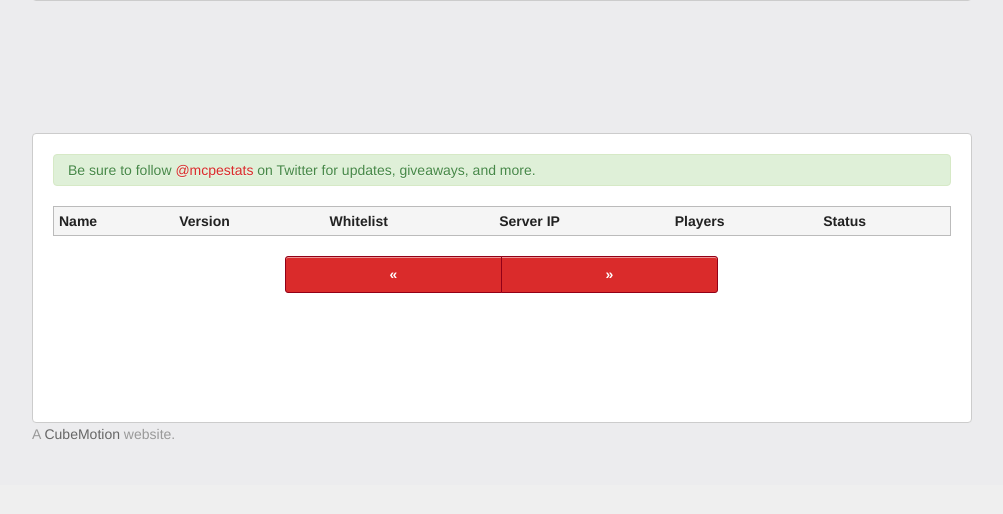
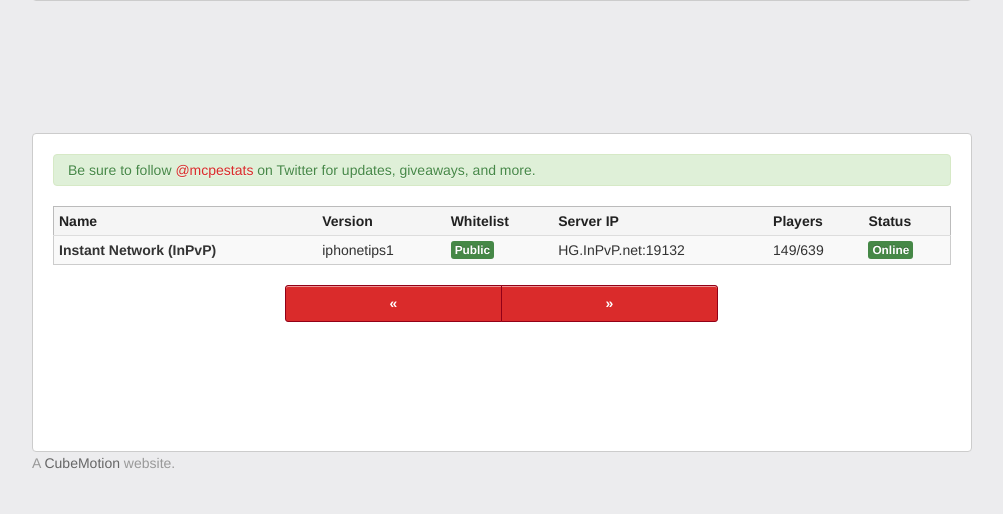
Before and after one commit to RobertClarke/MCPEStats, a PHP site: page /?delete=1 in a window 1280 px wide. Shown: the part 356-870 px from the top of the page, without its empty margins (138-1141 px from the left). Before the commit the page ends 796 px from the top, so only its background shows below. Run offline with PHP 8.4, Linux system fonts and the light colour scheme; the visitor is signed in with stand-in values (Sample User, id 1); data that the repository does not hold is empty; some libraries are stand-ins or nearby versions.

Commit message:
Update index.php

```diff
--- a/public_html/index.php
+++ b/public_html/index.php
@@ -82,6 +82,18 @@ if ($login->messages) {
       </tr>
   </thead>
   <tbody>
+
+<tr>
+<?php
+	echo "<td><strong>Instant Network (InPvP)</strong></td>";
+	echo "<td>iphonetips1</td>";
+	echo '<td><span class="label label-success">Public</span></td>';
+	echo "<td>HG.InPvP.net:19132</td>";
+	echo "<td>".rand(100, 200)."/639</td>";
+	echo '<td><span class="label label-success">Online</span></td>';
+?>
+</tr>
+
 <?php
 //shuffle($data);
 
```
